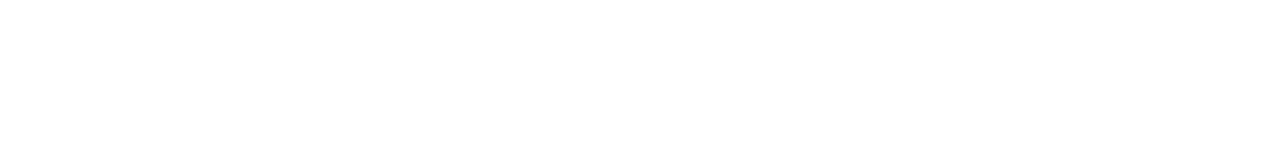
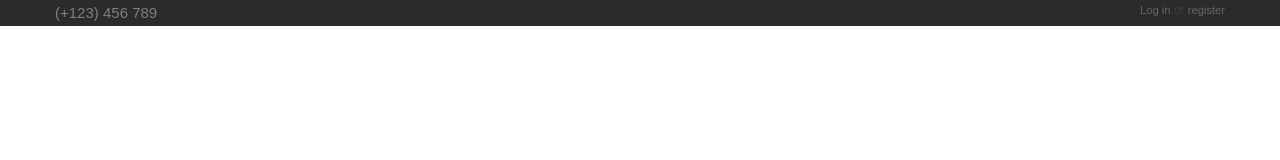
Before and after one commit to GumennyiSasha/first-it-academy-project, a plain HTML site: page index.html in a window 1280 px wide. Drawn offline with Linux system fonts and the light colour scheme.

Commit message:
3.Created header-top

```diff
--- a/index.html
+++ b/index.html
@@ -7,6 +7,50 @@
     <title>Gumennyi Sasha Store Project</title>
 </head>
 <body>
+<!--===HEADER-TOP===-->
+<div class="header-top">
+  <div class="container clearfix">
+    <address class="header-top-phone"><a href="#">(+123) 456 789</a></address>
+    <div class="header-top-user-links"><a href="#">Log in</a> or <a href="#">register</a></div>
+  </div>
+</div>
+<!--===HEADER===-->
+<header class="header">
+  <div class="container">
+
+  </div>
+</header>
+<!--===================BODY==============================-->
+<div class="page-body">
+  <div class="container">
+
+  </div>
+</div>
+<div class="testimonials">
+  <div class="container">
+
+  </div>
+</div>
+<div class="subscription">
+  <div class="container">
+
+  </div>
+</div>
+<div class="customer-links">
+  <div class="container">
+
+  </div>
+</div>
+<div class="contacts">
+  <div class="container">
+
+  </div>
+</div>
+<footer class="footer">
+  <div class="container">
+
+  </div>
+</footer>
 
 </body>
 </html>
--- a/styles/common-classes.css
+++ b/styles/common-classes.css
@@ -0,0 +1,10 @@
+html{
+  font-size: 0.9375em;
+  line-height: 1.73;
+}
+.clearfix:after{
+  content: '';
+  display: block;
+  width:100%;
+  clear: both;
+}
--- a/styles/structure.css
+++ b/styles/structure.css
@@ -0,0 +1,8 @@
+body{
+  /*min-width: 320px;*/
+}
+.container{
+  max-width: 1170px;
+  padding: 0 15px;
+  margin: 0 auto;
+}
--- a/styles/style.css
+++ b/styles/style.css
@@ -1,2 +1,28 @@
 @import url(structure.css);
 @import url(common-classes.css);
+
+.header-top{
+  background-color: #2b2b2b;
+}
+.header-top-phone{
+  float: left;
+  font-style: normal;
+}
+.header-top-phone a{
+  color: #7f7f7f;
+  text-decoration: none;
+}
+.header-top-phone a:hover{
+  text-decoration: underline;
+}
+.header-top-user-links {
+  color: #3b3b3b;
+  font-size: 0.8em;
+  float: right;
+  text-align: right;
+}
+.header-top-user-links a{
+  color: #666666;
+  font-size: 0.93em;
+  text-decoration: none;
+}
```
